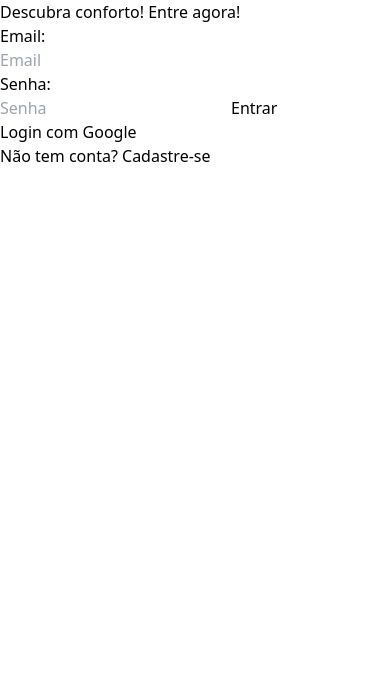
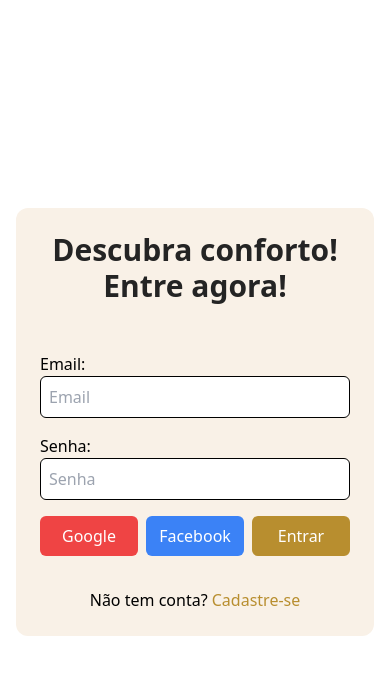
Before and after one commit to TalitaFavore/desafio3-pb, a React (Create React App) app in the folder app-desafio-tres/: page /login in a window 390 px wide. Shown: the top 674 px of the page. Built offline with nearby package versions, Linux system fonts and the light colour scheme.

Commit message:
feat: style login component with responsive design

```diff
--- a/app-desafio-tres/src/components/login/Login.tsx
+++ b/app-desafio-tres/src/components/login/Login.tsx
@@ -1,6 +1,11 @@
 import React, { useState } from "react";
 import { useNavigate } from "react-router-dom";
-import { signInWithEmailAndPassword, createUserWithEmailAndPassword, signInWithPopup, GoogleAuthProvider } from "firebase/auth";
+import {
+  signInWithEmailAndPassword,
+  createUserWithEmailAndPassword,
+  signInWithPopup,
+  GoogleAuthProvider,
+} from "firebase/auth";
 import { auth } from "../../services/connectionFirebase";
 
 const Login: React.FC = () => {
@@ -41,19 +46,19 @@
   };
 
   return (
-    <div>
-      <div>
-        <h1>
+    <body className="flex justify-center items-center h-screen bg-gray-100">
+      <div className="flex flex-col md:flex-row justify-center items-center rounded-xl bg-secondary m-4 w-full md:w-2/3 lg:w-1/2 p-6 md:p-10 gap-6 md:gap-14">
+        <h1 className="text-3xl font-bold w-full md:w-1/3 mb-6 text-black2 text-center md:text-left">
           Descubra conforto! Entre agora!
         </h1>
-      </div>
-      <div>
+        <div className="w-full md:w-2/3">
           <p>Email:</p>
           <input
             type="email"
             placeholder="Email"
             value={email}
             onChange={(e) => setEmail(e.target.value)}
+            className="mb-4 p-2 border border-gray-300 rounded-md w-full"
           />
           <p>Senha:</p>
           <input
@@ -61,22 +66,31 @@
             placeholder="Senha"
             value={password}
             onChange={(e) => setPassword(e.target.value)}
+            className="mb-4 p-2 border border-gray-300 rounded-md w-full"
           />
+          <div className="flex flex-row gap-2 md:justify-between">
+            <button
+              onClick={handleGoogleLogin}
+              className="bg-red-500 text-white px-2 md:px-4 py-2 rounded-md mb-4 w-1/3 md:w-auto"
+            >
+              Google
+            </button>
+
+            <button className="bg-blue-500 text-white px-2 md:px-4 py-2 rounded-md mb-4 w-1/3 md:w-auto">
+              Facebook
+            </button>
+
             <button
               onClick={handleAuthAction}
+              className="bg-primary text-white px-2 md:px-4 py-2 rounded-md mb-4 w-1/3 md:w-auto"
             >
               {isLogin ? "Entrar" : "Cadastrar"}
             </button>
-        <button
-          onClick={handleGoogleLogin}
-        >
-          Login com Google
-        </button>
-        <p>
-          {isLogin
-            ? "Não tem conta? "
-            : "Já tem conta? "}
+          </div>
+          <p className="text-center mt-4">
+            {isLogin ? "Não tem conta? " : "Já tem conta? "}
             <span
+              className="text-primary cursor-pointer"
               onClick={() => setIsLogin(!isLogin)}
             >
               {isLogin ? "Cadastre-se" : "Voltar ao Login"}
@@ -84,6 +98,7 @@
           </p>
         </div>
       </div>
+    </body>
   );
 };
 
```
Also changed, not shown: app-desafio-tres/tailwind.config.js (line endings or trailing spaces). Lines whose indentation alone changed are shown as unchanged.
